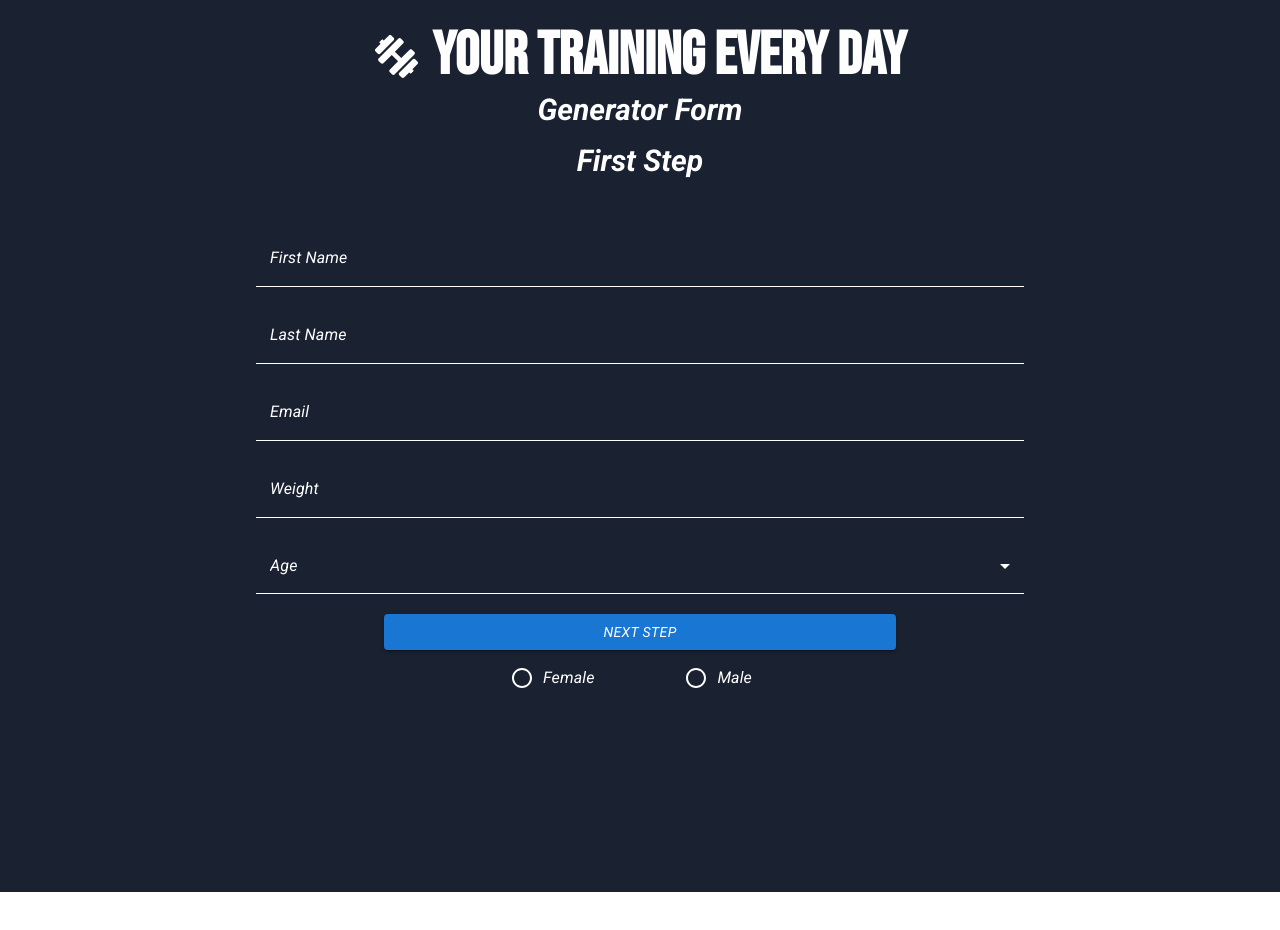
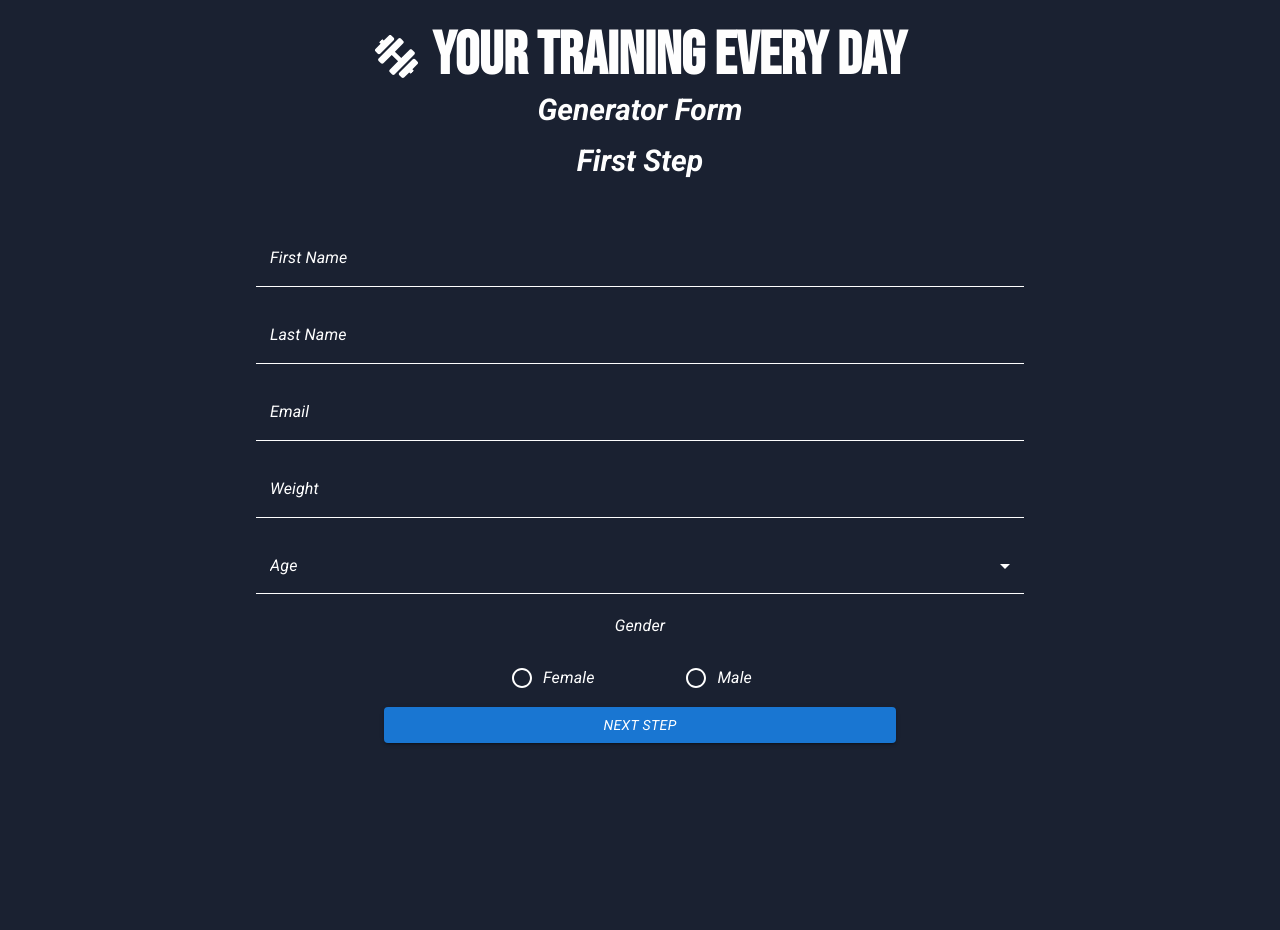
Before and after one commit to SergeiiKalina/Gum-project, a React (Create React App) app: page / in a window 1280 px wide. Shown: the top 930 px of the page. Before the commit the page ends 892 px from the top, so only its background shows below. Built offline with nearby package versions, Linux system fonts and the light colour scheme.

Commit message:
new change style, fixed adaptive

```diff
--- a/src/App.scss
+++ b/src/App.scss
@@ -1,8 +1,7 @@
 .App {
     width: 100%;
-    height: 100%;
+
     margin: 0 auto;
-    background-color: #1a2131;
 }
 
 h1 {
--- a/src/components/FinishedTraining.jsx
+++ b/src/components/FinishedTraining.jsx
@@ -1575,13 +1575,12 @@ function FinishedTraining({ onDataChange, onShowTextArea }) {
                     </article>
                 )
             })}
+
             <div
                 style={{
-                    position: "absolute",
-                    bottom: "150px",
                     width: "90%",
-
                     display: "flex",
+                    paddingTop: "20px",
                 }}
             >
                 <Button
@@ -1589,6 +1588,7 @@ function FinishedTraining({ onDataChange, onShowTextArea }) {
                         width: "90%",
                         padding: "8px 0",
                         borderRadius: "15px",
+
                         margin: "30px auto 0 auto",
                     }}
                     variant="outlined"
--- a/src/components/FormGenTrainStepOne.jsx
+++ b/src/components/FormGenTrainStepOne.jsx
@@ -14,13 +14,11 @@ import {
     FormControlLabel,
     FormLabel,
     InputLabel,
-    makeStyles,
     MenuItem,
     Radio,
     RadioGroup,
     Select,
     TextField,
-    ThemeProvider,
 } from "@mui/material"
 
 import styled from "@emotion/styled"
@@ -95,6 +93,7 @@ export default function FormGenTrainStepOne() {
     return (
         <form className={style.wrapper} onSubmit={handleSubmit(onSubmit)}>
             <h2>First Step</h2>
+
             <StyledTextField
                 id="firstName"
                 label="First Name"
@@ -252,12 +251,12 @@ export default function FormGenTrainStepOne() {
                     />
                 </RadioGroup>
             </article>
+
             <div
                 style={{
                     width: "100%",
                     display: "flex",
-                    position: "absolute",
-                    bottom: "150px",
+                    margin: "auto auto 200px auto",
                 }}
             >
                 <Button
--- a/src/components/FormGenTrainStepThird.jsx
+++ b/src/components/FormGenTrainStepThird.jsx
@@ -294,8 +294,7 @@ export default function FormGenTrainStepThird() {
                 style={{
                     width: "100%",
                     display: "flex",
-                    position: "absolute",
-                    bottom: "150px",
+                    margin: "auto auto 200px auto",
                 }}
             >
                 <Button
--- a/src/components/FormGenTrainStepTwo.jsx
+++ b/src/components/FormGenTrainStepTwo.jsx
@@ -88,8 +88,7 @@ export default function FormGenTrainStepTwo() {
                 style={{
                     width: "100%",
                     display: "flex",
-                    position: "absolute",
-                    bottom: "150px",
+                    margin: "auto auto 200px auto",
                 }}
             >
                 <Button
--- a/src/components/GeneratorTraining.jsx
+++ b/src/components/GeneratorTraining.jsx
@@ -3,7 +3,7 @@ import FinishedTraining from "./FinishedTraining"
 import TrainingPlanText from "./TrainingPlanText"
 import style from "./generatorTraining.module.scss"
 import { useDispatch, useSelector } from "react-redux"
-import { changeBulTextArea, writeArr } from "../store/generatorTrainingReduser"
+import { changeBulTextArea } from "../store/generatorTrainingReduser"
 import React from "react"
 
 function GeneratorTraining() {
@@ -21,7 +21,7 @@ function GeneratorTraining() {
     }
 
     return (
-        <div style={{ height: "100vh", margin: "0 auto" }}>
+        <div>
             <h2 className={style.generatorTrainingHeader}>Generator Form</h2>
             <div className={style.block}>
                 {!bul && <FormGeneratorTraining />}
--- a/src/components/GymTestForm.jsx
+++ b/src/components/GymTestForm.jsx
@@ -148,8 +148,8 @@ export default function GymTestForm() {
                 style={{
                     width: "100%",
                     display: "flex",
-                    position: "absolute",
-                    bottom: "150px",
+                    paddingTop: "20px",
+                    margin: "auto auto 200px auto",
                 }}
             >
                 <Button
--- a/src/components/HomeTestForm.jsx
+++ b/src/components/HomeTestForm.jsx
@@ -219,8 +219,7 @@ export default function HomeTestForm() {
                 style={{
                     width: "100%",
                     display: "flex",
-                    position: "absolute",
-                    bottom: "150px",
+                    margin: "auto auto 200px auto",
                 }}
             >
                 <Button
--- a/src/components/formGenTrainStep.module.scss
+++ b/src/components/formGenTrainStep.module.scss
@@ -2,7 +2,7 @@
 
 .wrapper {
     width: 100%;
-    height: 90vh;
+    height: 100vh;
     display: flex;
     flex-direction: column;
     margin: 0 auto;
--- a/src/components/generatorTraining.module.scss
+++ b/src/components/generatorTraining.module.scss
@@ -4,9 +4,6 @@
 }
 .block {
     width: 100%;
-    display: flex;
-    justify-content: space-between;
-    flex-wrap: wrap;
     margin: 16px 0 0 0;
 }
 .section {
--- a/src/index.scss
+++ b/src/index.scss
@@ -5,9 +5,10 @@
 }
 
 body {
-    max-height: 100%;
+    height: 100vh;
     font-family: "Roboto";
     font-size: 24px;
+    background-color: #1a2131;
     margin: 0 auto;
 }
 h2 {
```
